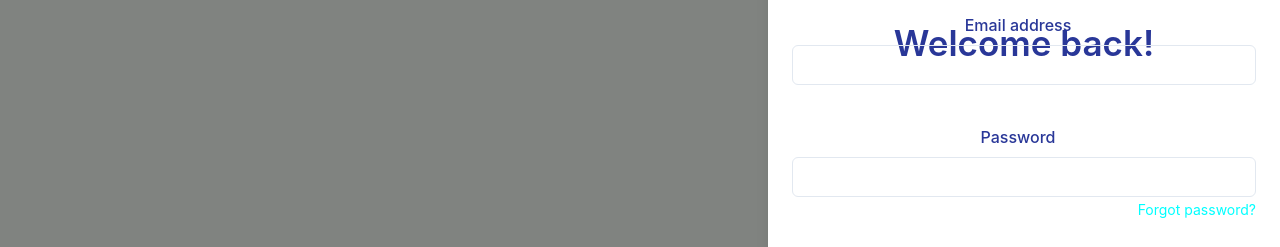
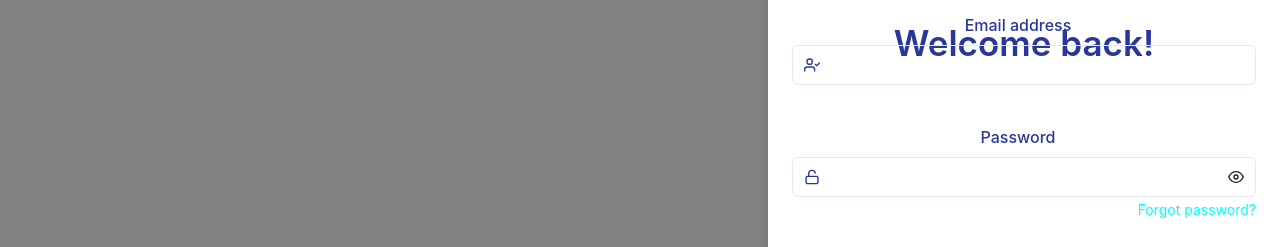
Before and after one commit to chrzanowskikamil/etool, a React (Vite) app: page / in a window 1280 px wide. Both pictures are taken after a click on the button "Login". Shown: the part 227-474 px from the top of the page. Built offline with nearby package versions, Linux system fonts and the light colour scheme.

Commit message:
Designed login page.

```diff
--- a/src/components/Navigation/LoginButton.tsx
+++ b/src/components/Navigation/LoginButton.tsx
@@ -13,6 +13,7 @@ import {
   FormHelperText,
   FormLabel,
   IconButton,
+  InputLeftElement,
   Icon,
   Input,
   Link,
@@ -25,9 +26,12 @@ import {
   StackDivider,
   useDisclosure,
   Flex,
+  InputGroup,
+  InputRightElement,
 } from '@chakra-ui/react';
 
 import { FcWorkflow } from 'react-icons/fc';
+import { FiEye, FiUserCheck, FiUnlock } from 'react-icons/fi';
 
 export const LoginButton = () => {
   const { isOpen, onOpen, onClose } = useDisclosure();
@@ -69,15 +73,27 @@ export const LoginButton = () => {
                 align='center'
                 direction='column'>
                 <FormLabel>Email address</FormLabel>
+                <InputGroup>
+                  <InputLeftElement children={<FiUserCheck />} />
                   <Input
                     type='email'
                     mb='10'
                   />
+                </InputGroup>
                 <FormLabel>Password</FormLabel>
+                <InputGroup>
+                  <InputLeftElement children={<FiUnlock />} />
                   <Input
                     type='password'
                     mb='-1'
                   />
+                  <InputRightElement>
+                    <IconButton
+                      aria-label='Show password.'
+                      icon={<FiEye />}
+                      bg='transparent'></IconButton>
+                  </InputRightElement>
+                </InputGroup>
                 <FormHelperText
                   alignSelf='flex-end'
                   mb='10'>
```
Lines whose indentation alone changed are shown as unchanged.
